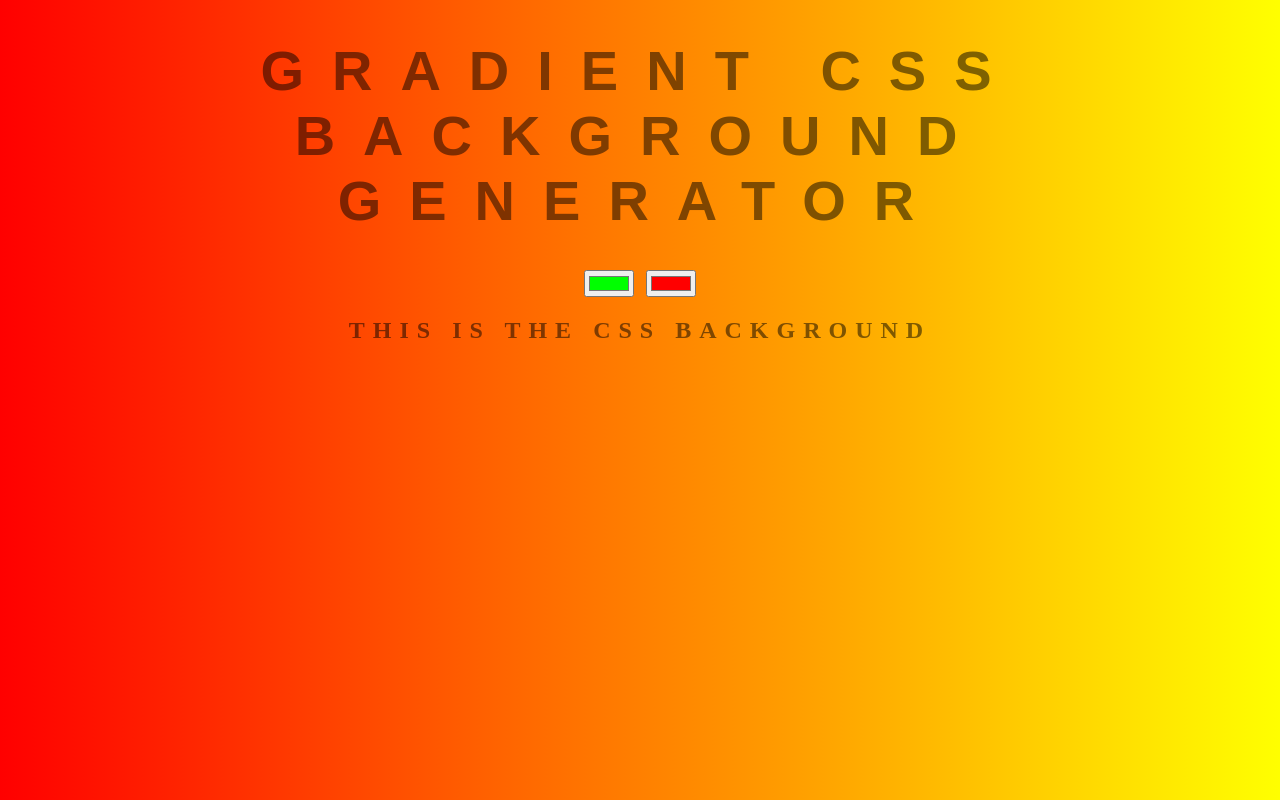
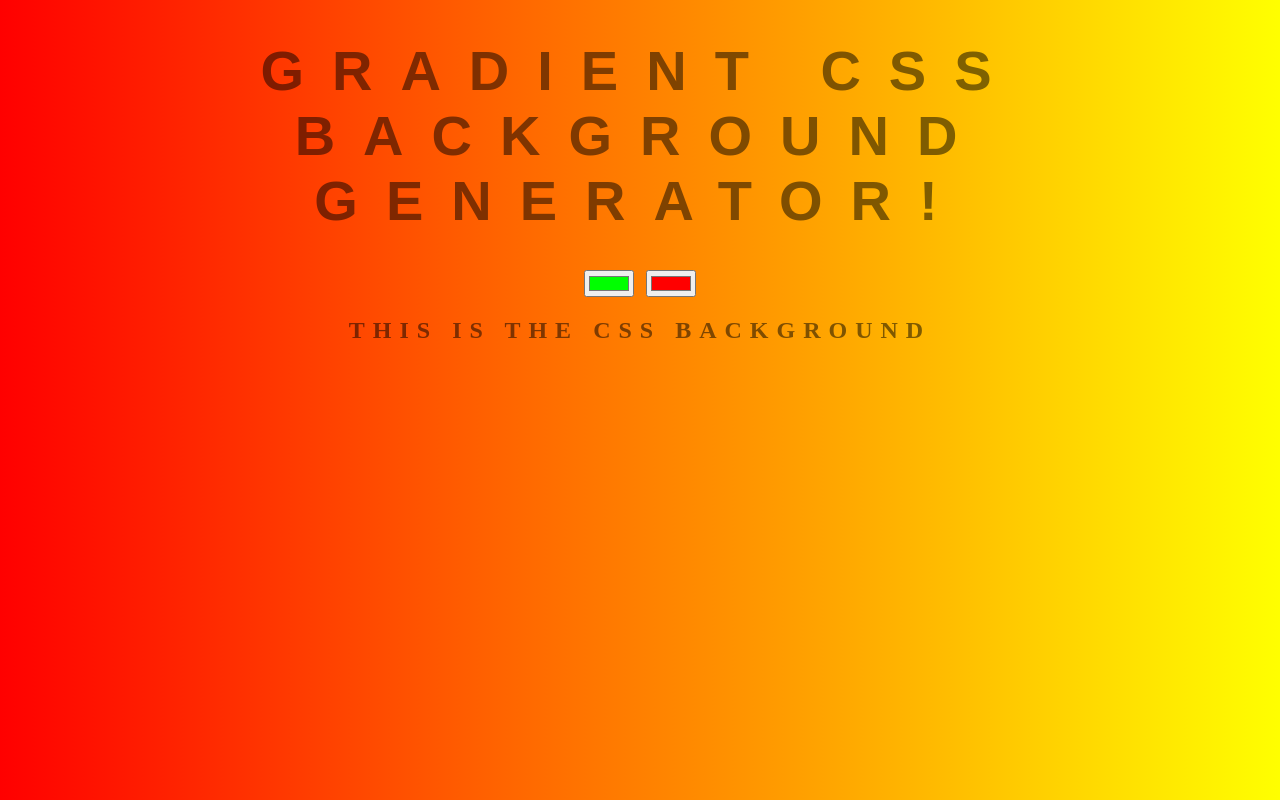
Before and after one commit to kniferdev/css-generator, a plain HTML site: page index.html in a window 1280 px wide. Drawn offline with Linux system fonts and the light colour scheme.

Commit message:
Adding Exclamation Mark

```diff
--- a/index.html
+++ b/index.html
@@ -7,7 +7,7 @@
 	<link rel="stylesheet" type="text/css" href="style.css">
 </head>
 <body id="gradient">
-<h1>GRADIENT CSS BACKGROUND GENERATOR</h1>
+<h1>GRADIENT CSS BACKGROUND GENERATOR!</h1>
 <input type="color" class="color1" name="color1" value="#00ff00">
 <input type="color" class="color2" name="color2" value="#ff0000">
 <h2>This is the CSS Background</h2>
```
